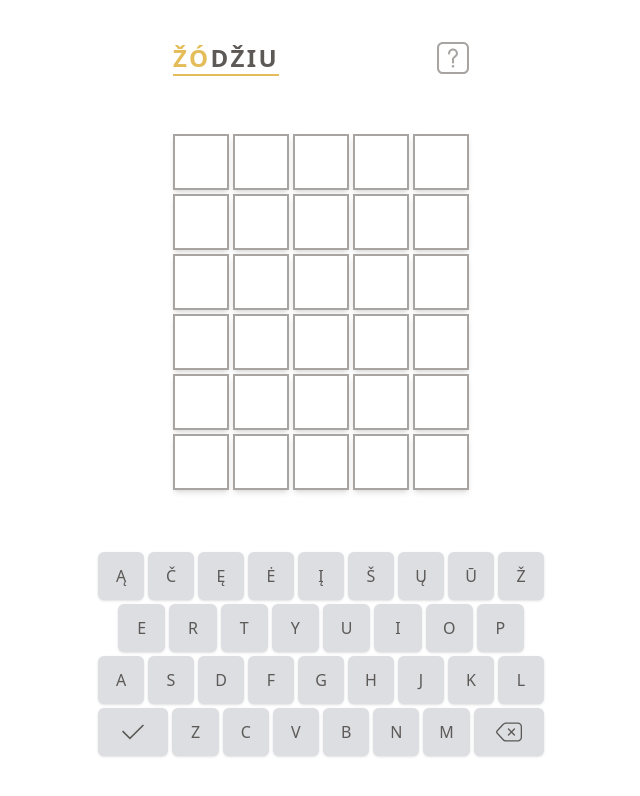
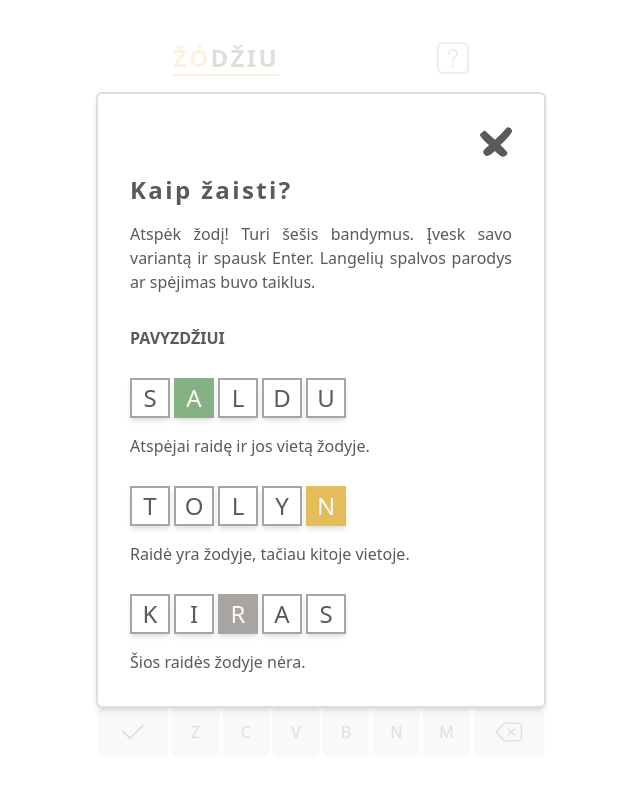
Before and after one commit to simas-b/zodziu-react, a React (Create React App) app: page / in a window 1280 px wide. Shown: the top 796 px of the page, without its empty margins (319-959 px from the left). Built offline with nearby package versions, Linux system fonts and the light colour scheme.

Commit message:
show rules on first time

```diff
--- a/src/App.tsx
+++ b/src/App.tsx
@@ -8,14 +8,14 @@ import MidnightNotice from "./components/MidnightNotice";
 import Results from "./components/Results";
 import Rules from "./components/Rules";
 import { targetWord, gameNumber } from "./gameSetup";
-import { loadState, saveState } from "./storage";
+import { loadState, saveState, isFirstTime } from "./storage";
 import getLettersExhausted from "./utils/getLettersExhausted";
 
 function App() {
   const [lettersExhausted, setLettersExhausted] = useState<string[]>([]);
   const [guesses, setGuesses] = useState<string[]>(loadState(targetWord));
 
-  const [isRulesOpen, setIsRulesOpen] = useState(false);
+  const [isRulesOpen, setIsRulesOpen] = useState(isFirstTime());
   const [isResultsOpen, setIsResultsOpen] = useState(false);
   const [isMidnightNoticeOpen, setIsMidnightNoticeOpen] = useState(false);
 
--- a/src/storage.ts
+++ b/src/storage.ts
@@ -7,6 +7,10 @@ type HistoryEntry = {
 const STORAGE_KEY = "gameHistory";
 
 const gameHistory = JSON.parse(localStorage.getItem(STORAGE_KEY) || "[]");
+
+function isFirstTime() {
+  return !localStorage.getItem(STORAGE_KEY);
+}
 
 function loadState(targetWord: string) {
   const lastEntry = getLastHistoryEntry();
@@ -38,4 +42,4 @@ function persist() {
   localStorage.setItem(STORAGE_KEY, JSON.stringify(gameHistory));
 }
 
-export { loadState, saveState };
+export { loadState, saveState, isFirstTime };
```
